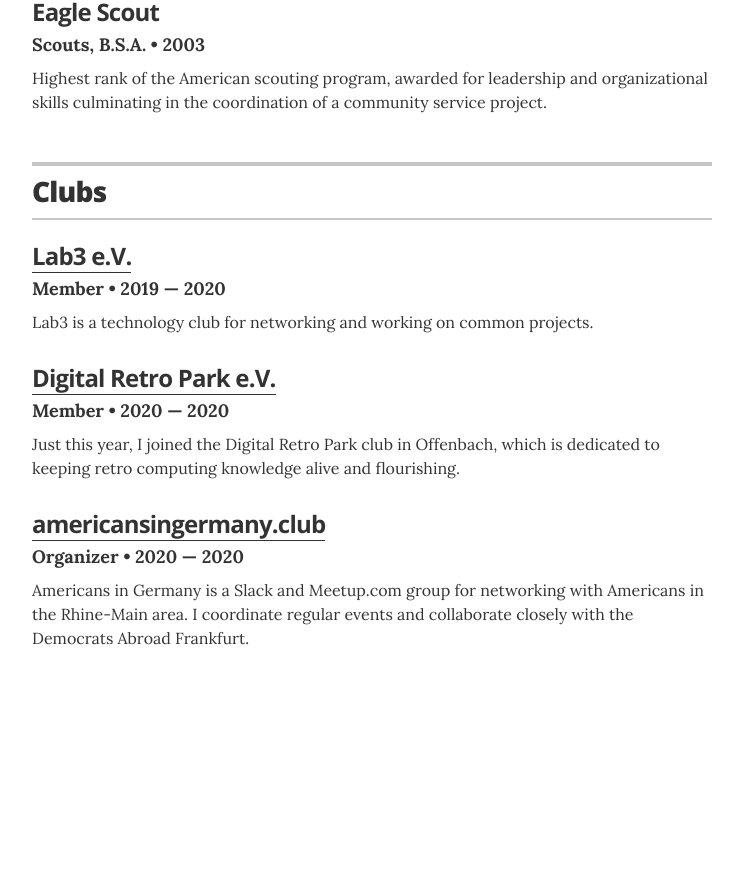
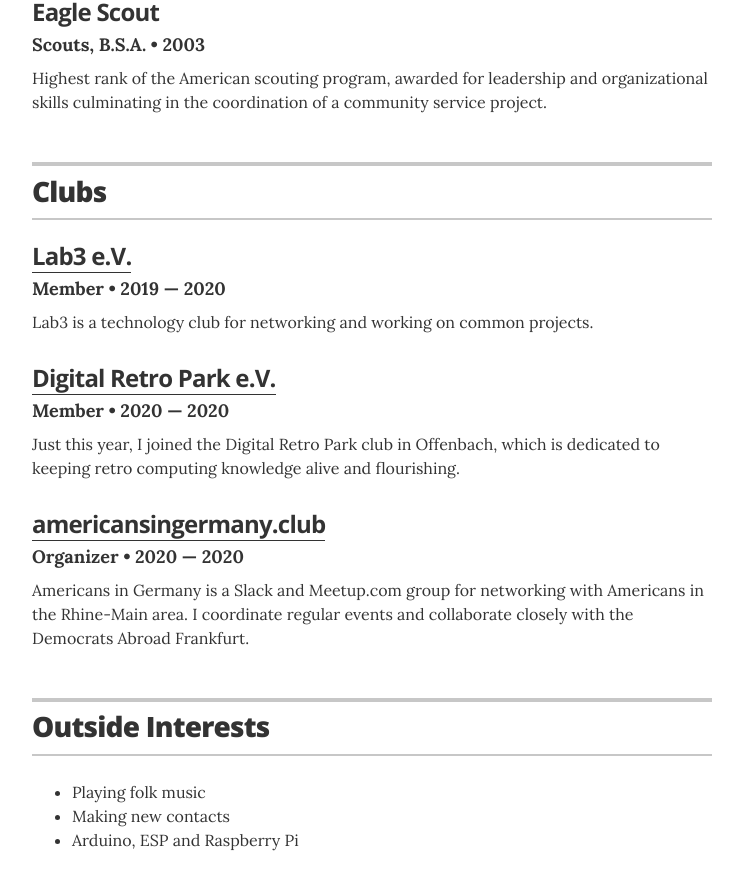
Before and after one commit to BrianInGermany/brian-profile, a Jekyll site: the page built from index.html, in a window 1280 px wide and 900 px high, scrolled down 1492 px. Shown: the top 890 px of the window, without its empty margins (268-1011 px from the left). Built offline with Jekyll 4.4.1, drawn with Linux system fonts in a browser that asks for light colours; before the commit the page ends 2190 px from its top, so only the background shows below that.

Commit message:
add interests

```diff
--- a/_config.yml
+++ b/_config.yml
@@ -40,7 +40,7 @@
 resume_section_recognition:     true
 resume_section_links:           false
 resume_section_associations:    true
-# resume_section_interests:       true
+resume_section_interests:       true
 
 # Resume social links
 # uncomment the options you wish to display, and add your own URL
--- a/_data/interests.yml
+++ b/_data/interests.yml
@@ -1,4 +1,4 @@
 # Interests
-- description: Folk music
-- description: Writing
+- description: Playing folk music
+- description: Making new contacts
 - description: Arduino, ESP and Raspberry Pi
```
